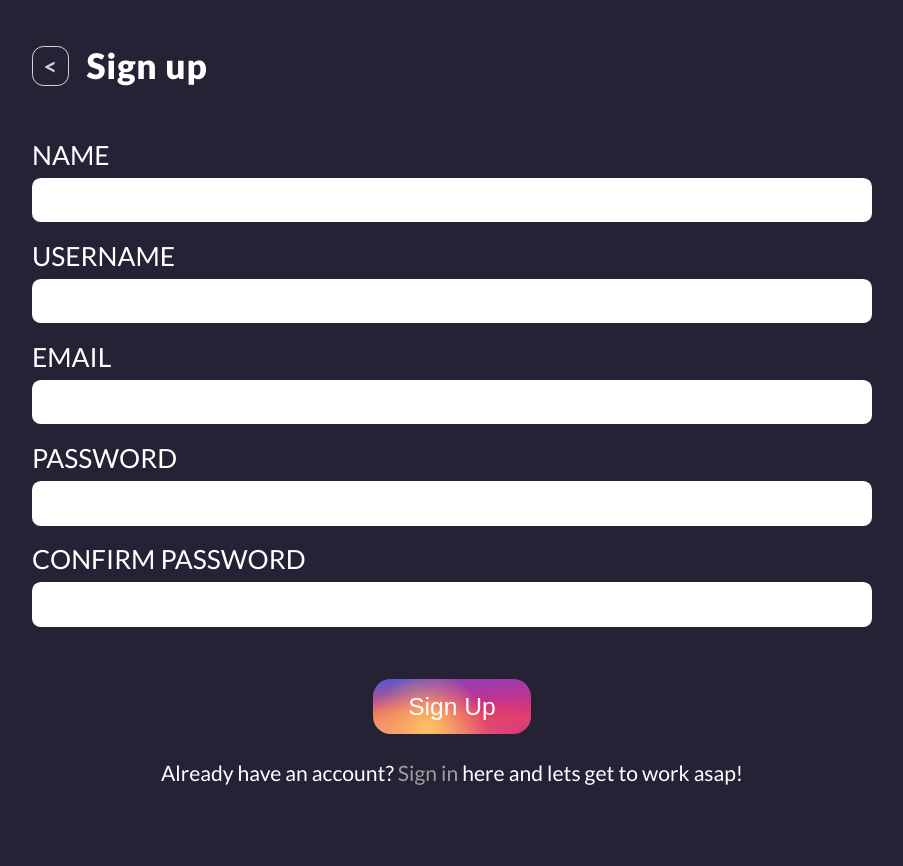
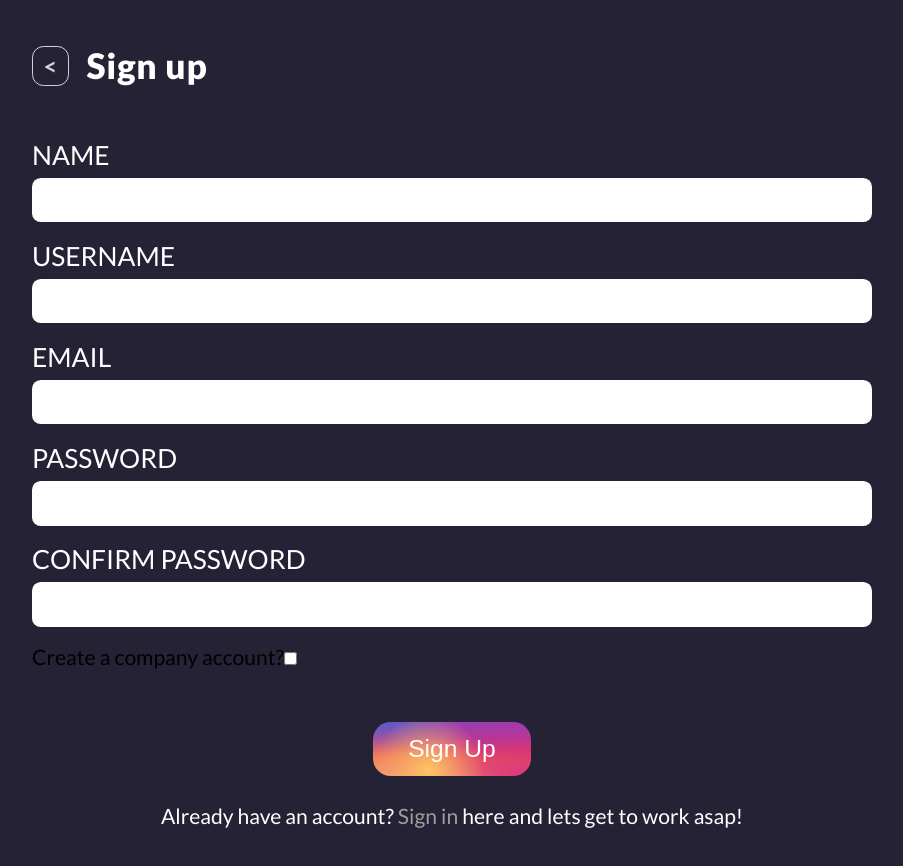
Before and after one commit to frostzt/weeee, a Next.js app in the folder frontend/: page /auth in a window 1280 px wide. Shown: the top 866 px of the page, without its empty margins (188-1091 px from the left). Before the commit the page ends 829 px from the top, so only its background shows below. Built offline with nearby package versions, Linux system fonts and the light colour scheme; no server answers; grey boxes are pictures that could not be loaded.

Commit message:
implementing company signup and signin on the frontend

```diff
--- a/frontend/components/Auth/SignInForm/SignInForm.tsx
+++ b/frontend/components/Auth/SignInForm/SignInForm.tsx
@@ -1,20 +1,20 @@
-import { useContext } from 'react';
+import React, { useContext, useState } from 'react';
 import AuthContext from '../../../contexts/AuthContext/Auth.context';
 
 import styles from './SignInForm.module.scss';
 
 // Components
 import { Button } from '../../Button/Button';
-import { useState } from 'react';
 
 interface Props {
-  creatingAccount: Boolean;
-  switchHandler: any;
+  creatingAccount: boolean;
+  switchHandler: () => void;
 }
 
 const SignInForm: React.FC<Props> = ({ creatingAccount, switchHandler }) => {
   const [email, setEmail] = useState<string>('');
   const [password, setPassword] = useState<string>('');
+  const [isCompany, setIsCompany] = useState<boolean>(false);
 
   const { signIn } = useContext(AuthContext);
 
@@ -25,13 +25,7 @@ const SignInForm: React.FC<Props> = ({ creatingAccount, switchHandler }) => {
           <label className={styles.group__label} htmlFor="email">
             Email
           </label>
-          <input
-            className={styles.group__input}
-            value={email}
-            onChange={(e) => setEmail(e.target.value)}
-            type="email"
-            name="email"
-          />
+          <input className={styles.group__input} value={email} onChange={(e) => setEmail(e.target.value)} type="email" name="email" />
         </div>
         <div className={styles.group}>
           <label className={styles.group__label} htmlFor="password">
@@ -46,16 +40,11 @@ const SignInForm: React.FC<Props> = ({ creatingAccount, switchHandler }) => {
           />
         </div>
         <div className={styles.btns}>
-          <Button
-            extraClass={styles.signup}
-            handler={(e: Event) => signIn(e, { email, password })}
-          >
+          <Button extraClass={styles.signup} handler={(e: Event) => signIn(e, { email, password }, isCompany)}>
             Sign In
           </Button>
           <div className={styles.switch}>
-            {creatingAccount
-              ? 'Already have an account?'
-              : 'No account? No problem!'}{' '}
+            {creatingAccount ? 'Already have an account?' : 'No account? No problem!'}{' '}
             <span onClick={switchHandler} className={styles.switch_btn}>
               {creatingAccount ? 'Sign in' : 'Sign up'}
             </span>{' '}
--- a/frontend/components/Auth/SignUpForm/SignUpForm.tsx
+++ b/frontend/components/Auth/SignUpForm/SignUpForm.tsx
@@ -4,6 +4,7 @@ import styles from './SignUpForm.module.scss';
 // Components
 import { Button } from '../../Button/Button';
 import AuthContext from '../../../contexts/AuthContext/Auth.context';
+import Checkbox from '../../Checkbox/Checkbox';
 
 interface Props {
   creatingAccount: boolean;
@@ -19,7 +20,12 @@ const SignUpForm: React.FC<Props> = ({ creatingAccount, switchHandler }) => {
   const [email, setEmail] = useState<string>('');
   const [username, setUsername] = useState<string>('');
   const [password, setPassword] = useState<string>('');
+  const [isCompany, setIsCompany] = useState<boolean>(false);
   const [confirmPassword, setConfirmPassword] = useState<string>('');
+
+  const handleIsCompany = () => {
+    setIsCompany((prev) => !prev);
+  };
 
   return (
     <div className={styles.container}>
@@ -72,8 +78,12 @@ const SignUpForm: React.FC<Props> = ({ creatingAccount, switchHandler }) => {
             name="cpassword"
           />
         </div>
+        <Checkbox label="Create a company account?" name="isCompanySignup" currentState={isCompany} handler={handleIsCompany} />
         <div title="Signup button" className={styles.btns}>
-          <Button extraClass={styles.signup} handler={(e: Event) => signUp(e, { name, username, email, password, confirmPassword })}>
+          <Button
+            extraClass={styles.signup}
+            handler={(e: Event) => signUp(e, { name, username, email, password, confirmPassword }, isCompany)}
+          >
             Sign Up
           </Button>
           <div className={styles.switch}>
--- /dev/null
+++ b/frontend/components/Checkbox/Checkbox.module.scss
@@ -0,0 +1,2 @@
+.container {
+}
--- /dev/null
+++ b/frontend/components/Checkbox/Checkbox.tsx
@@ -0,0 +1,24 @@
+import React from 'react';
+
+// Styles
+import cx from 'classnames';
+import styles from './Checkbox.module.scss';
+
+interface Props {
+  className?: string;
+  name: string;
+  label?: string;
+  handler: () => void;
+  currentState: boolean;
+}
+
+const Checkbox: React.FC<Props> = ({ handler, currentState, className, name, label }) => {
+  return (
+    <div className={cx([styles.container, className || null])}>
+      {label?.trim() ? <label htmlFor={name}>{label}</label> : null}
+      <input type="checkbox" name={name} checked={currentState} onChange={handler} />
+    </div>
+  );
+};
+
+export default Checkbox;
--- a/frontend/contexts/AuthContext/Auth.context.tsx
+++ b/frontend/contexts/AuthContext/Auth.context.tsx
@@ -35,10 +35,11 @@ export interface UpdatedData {
 const AuthContext = createContext({
   user: undefined,
   error: undefined,
-  signIn: (event: Event, credentials: SignInProps) => {
+  isCompany: false,
+  signIn: (event: Event, credentials: SignInProps, isCompany: boolean) => {
     return;
   },
-  signUp: (event: Event, credentials: SignUpProps) => {
+  signUp: (event: Event, credentials: SignUpProps, isCompany: boolean) => {
     return;
   },
   updateUser: (event: Event, updatedData: UpdatedData) => {
@@ -171,11 +172,14 @@ export const AuthProvider = ({ children }: ProviderProps) => {
       const res = await axios.post(`${NEXT_URL}/api/auth/user`);
       setUser(res.data.user);
     } catch (error) {
+      console.error(error);
       setUser(undefined);
     }
   };
 
-  return <AuthContext.Provider value={{ user, error, signIn, signUp, signOut, updateUser }}>{children}</AuthContext.Provider>;
+  return (
+    <AuthContext.Provider value={{ user, error, signIn, signUp, signOut, updateUser, isCompany: false }}>{children}</AuthContext.Provider>
+  );
 };
 
 export default AuthContext;
--- a/frontend/pages/api/auth/login.ts
+++ b/frontend/pages/api/auth/login.ts
@@ -7,7 +7,7 @@ import { signInUserQuery } from 'GraphQLQueries/userQueries';
 // Custom imports
 import { createApolloClientNT } from '../../../Utils/createApolloClient';
 
-const login = async (req: NextApiRequest, res: NextApiResponse) => {
+const login = async (req: NextApiRequest, res: NextApiResponse): Promise<void> => {
   if (req.method === 'POST') {
     const { email, password } = req.body;
 
@@ -40,7 +40,7 @@ const login = async (req: NextApiRequest, res: NextApiResponse) => {
     }
   } else {
     res.setHeader('Allow', ['POST']);
-    res.status(405).json({ message: `Method ${req.method} not allowed!` });
+    return res.status(405).json({ message: `Method ${req.method} not allowed!` });
   }
 };
 
--- a/frontend/pages/api/auth/updateUser.ts
+++ b/frontend/pages/api/auth/updateUser.ts
@@ -5,7 +5,7 @@ import { createApolloClient } from '../../../Utils/createApolloClient';
 // GraphQL Queries/Mutations
 import { updateUserMutation } from 'GraphQLQueries/userQueries';
 
-const updateUser = async (req: NextApiRequest, res: NextApiResponse) => {
+const updateUser = async (req: NextApiRequest, res: NextApiResponse): Promise<void> => {
   if (req.method === 'POST') {
     if (!req.headers.cookie) {
       res.status(403).json({ message: 'Not authorized!' });
```
